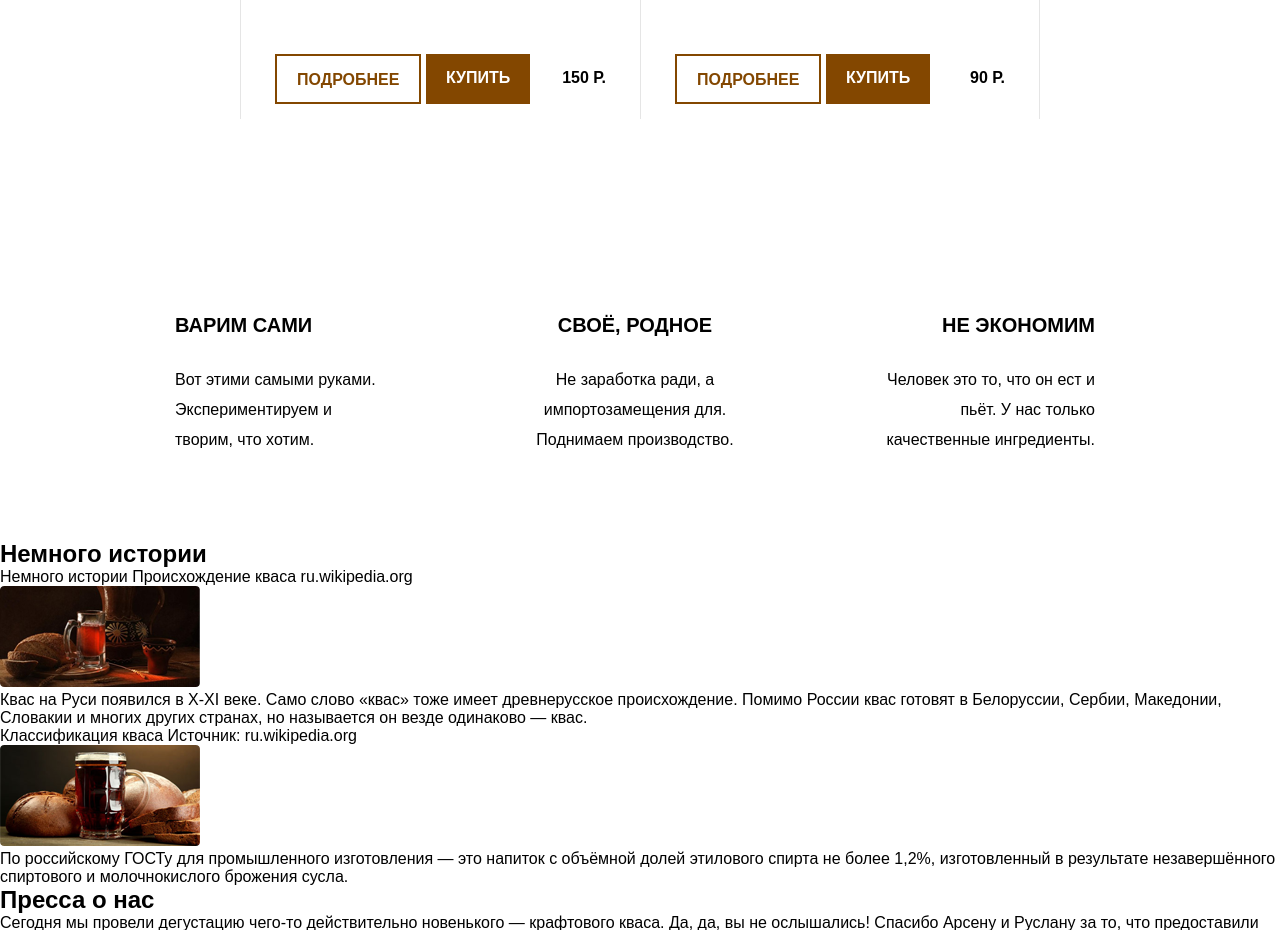
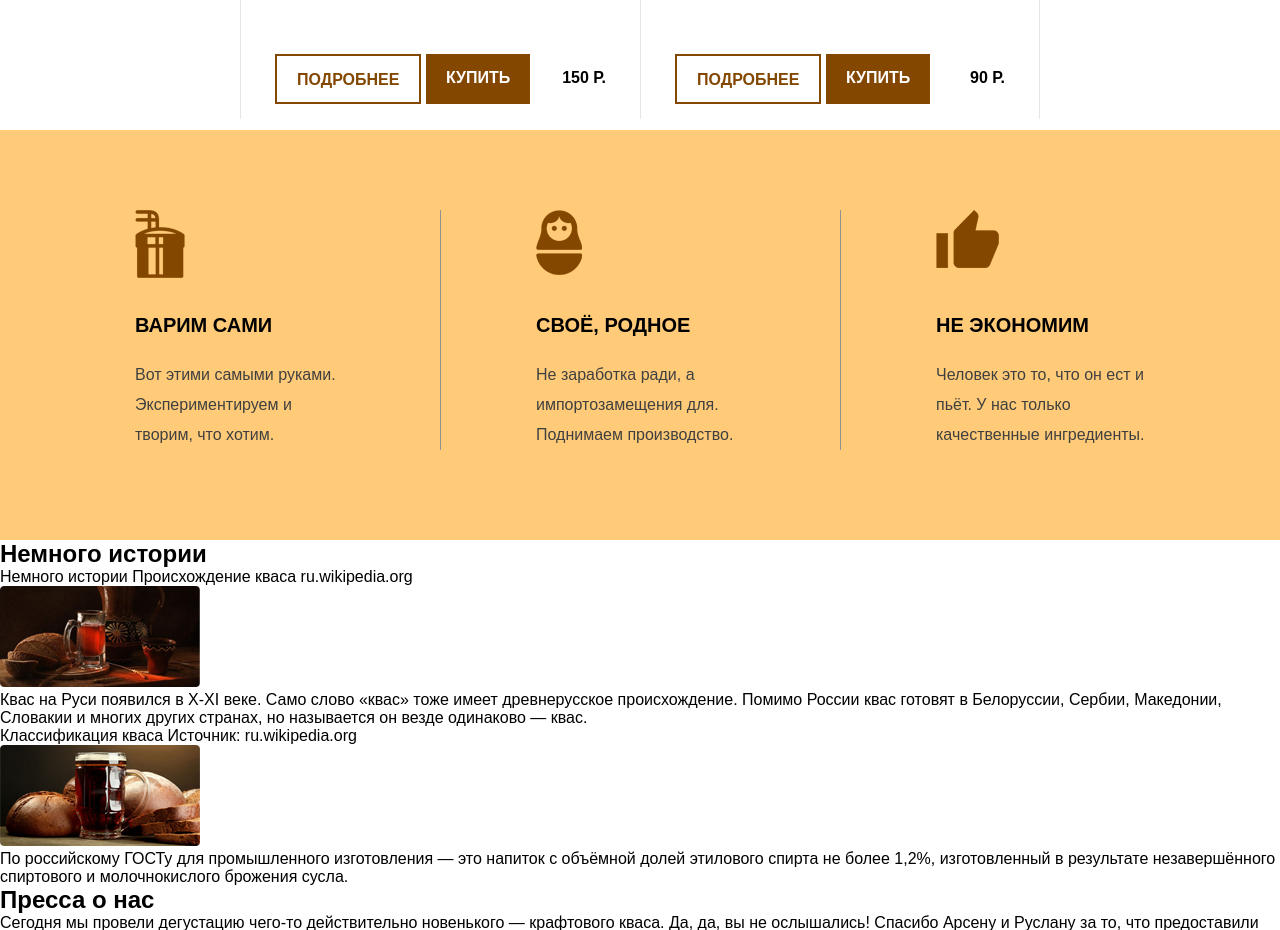
Before and after one commit to smolkin895/site, a plain HTML site: page index.html in a window 1280 px wide. Shown: the part 1420-2350 px from the top of the page. Drawn offline with Linux system fonts and the light colour scheme.

Commit message:
finished third section

```diff
--- a/index.html
+++ b/index.html
@@ -81,7 +81,7 @@
 </div>
 
 <div class="features">
-<div class="container-1010">
+<div class="container-1200">
 <ul class="clearfix">
     <li>
       <h2>Варим сами</h2>
--- a/style.css
+++ b/style.css
@@ -7,6 +7,7 @@
 body{
     margin: 0;
     padding:0;
+    min-width: 1220px;
     font-family: "Arial", sans-serif;
     font-size: 16px;
 }
@@ -34,7 +35,7 @@ a{
     clear: both;
 }
 
-.container-1010{
+.container-1200{
     width: 1010px;
     margin: 0 auto;
 }
@@ -214,39 +215,72 @@ a{
 
 .features{
     min-height: 410px;
-}
-
-.features{
-    padding: 180px 100px 0 90px;
+    background-color: #ffcb78;
+    padding: 80px 0px 0 0px;
     font-size: 16px;
     line-height: 30px;
 }
+
+
 
 .features h2{
     text-transform: uppercase;
     font-size: 20px;
     line-height: 30px;
-    margin-bottom: 25px;
+    margin-bottom: 20px;
 }
 
 .features li{
     float: left;
+    position: relative;
+}
+
+.features li::before{
+    position: absolute;
+    content: "";
+}
+
+.features p{
+    color: #404040;
+}
+.features li:first-child::before{
+    background-image: url("img\\icon-brew.png");
+    background-repeat: no-repeat;
+    top: 0;
+    width: 50px;
+    height: 68px;
+}
+
+.features li:nth-child(2)::before{
+    background-image: url("img\\icon-matreshka.png");
+    background-repeat: no-repeat;
+    top: 0;
+    width: 46px;
+    height: 65px;
+}
+
+.features li:nth-child(3)::before{
+    background-image: url("img\\icon-thumbsup.png");
+    background-repeat: no-repeat;
+    top: 0;
+    left:95px;
+    width: 63px;
+    height: 58px;
 }
 
 .features li:nth-child(1){
-    width:300px;
+    width:305px;
     text-align: left;
-    margin-right: 5px;
-    padding: 0 45px;
+    padding: 100px 95px 0 0px;
 }
 .features li:nth-child(2){
     width:400px;
-    margin-right: 5px;
-    text-align: center;
-    padding: 0 95px;
+    padding: 100px 100px 0 95px;
+    border-left: 1px solid #909090;
 }
 .features li:nth-child(3){
-    width:300px;
-    text-align: right;
-    padding: 0 45px;
+    width:305px;
+    padding: 100px 0 0 95px;
+    border-left: 1px solid #909090;
+
 }
```
